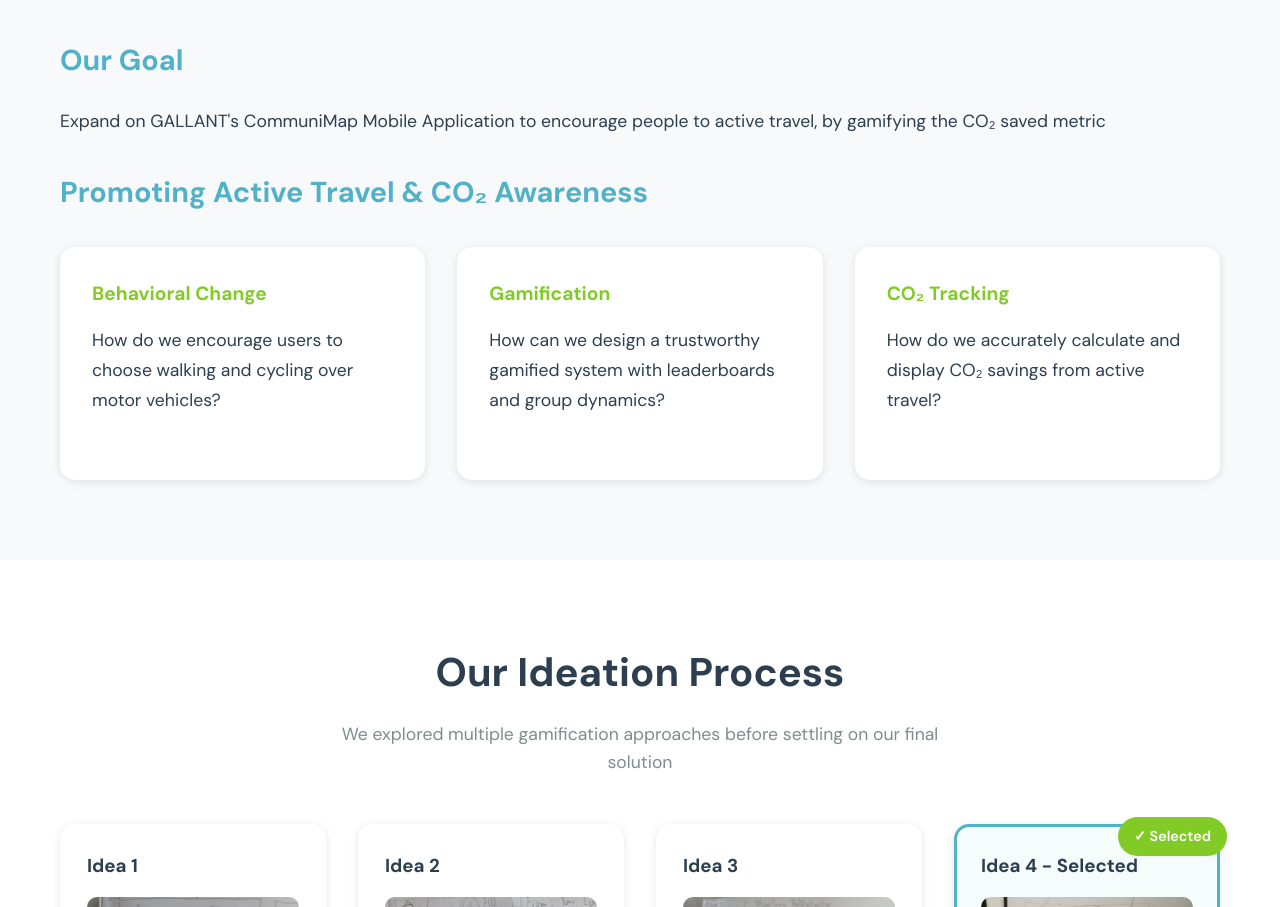
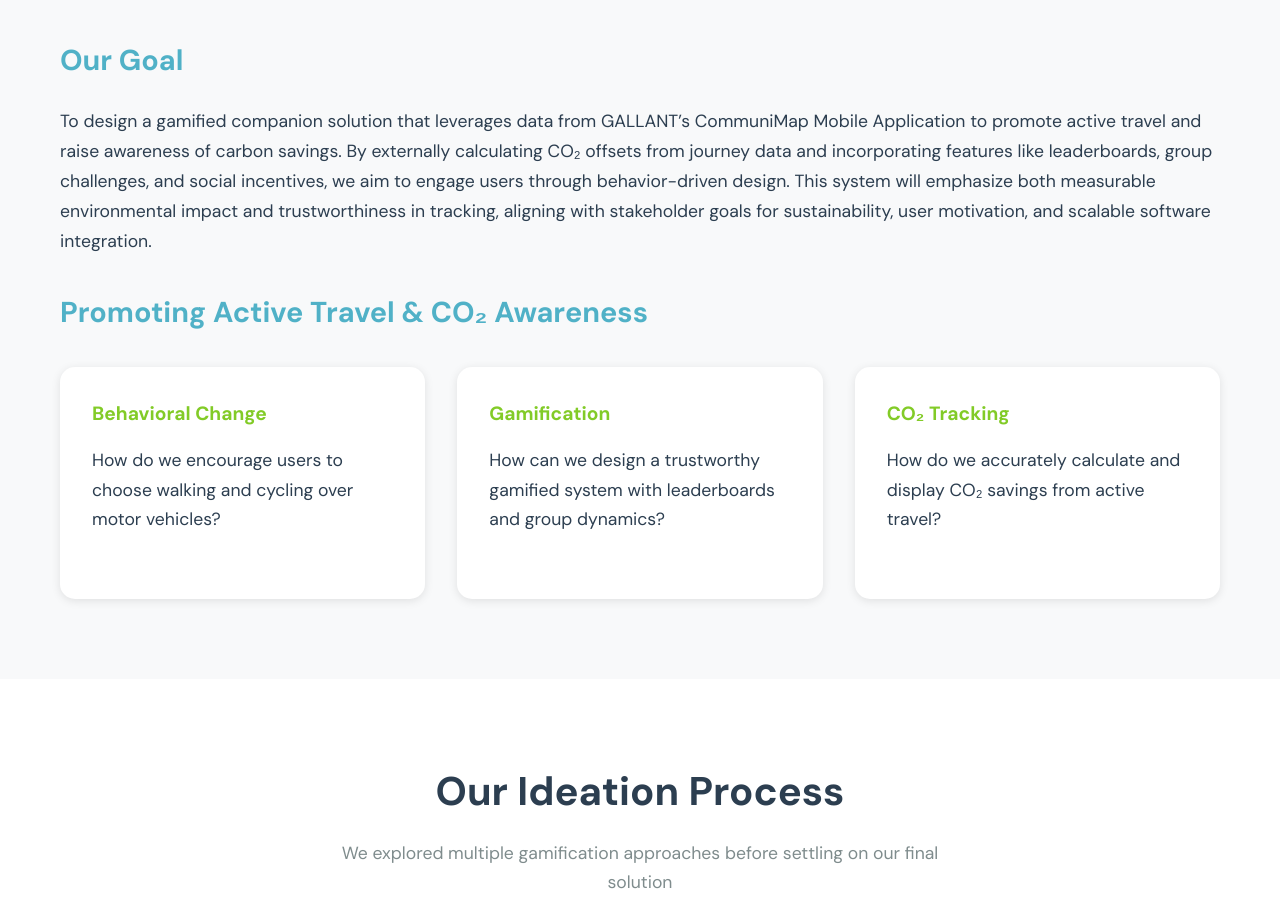
Before and after one commit to balavigneshsureshkumar/CommuniMap, a plain HTML site: page index.html in a window 1280 px wide. Shown: the part 2799-3706 px from the top of the page. Drawn offline with Linux system fonts and the light colour scheme; a web font is replaced by a local one.

Commit message:
updated challenges
Ill do the expected behaviour ltr when i get home

```diff
--- a/index.html
+++ b/index.html
@@ -119,7 +119,9 @@
                         Encouraging people to reduce CO₂ emissions by choosing active travel (walking, cycling, etc) over motorised transport requires more than just tracking their routes; it requires motivation and engagement.
                     </p>
                     <h3 style="margin-top: 40px;">Our Goal</h3>
-                    <p>Expand on GALLANT's CommuniMap Mobile Application to encourage people to active travel, by gamifying the CO₂ saved metric</p>
+                    <p>To design a gamified companion solution that leverages data from GALLANT’s CommuniMap Mobile Application to promote active travel and raise awareness of carbon savings.
+                        By externally calculating CO₂ offsets from journey data and incorporating features like leaderboards, group challenges, and social incentives, we aim to engage users through behavior-driven design.
+                        This system will emphasize both measurable environmental impact and trustworthiness in tracking, aligning with stakeholder goals for sustainability, user motivation, and scalable software integration.</p>
                     <h3>Promoting Active Travel & CO₂ Awareness</h3>
                     <div class="challenge-points">
                         <div class="challenge-point">
```
